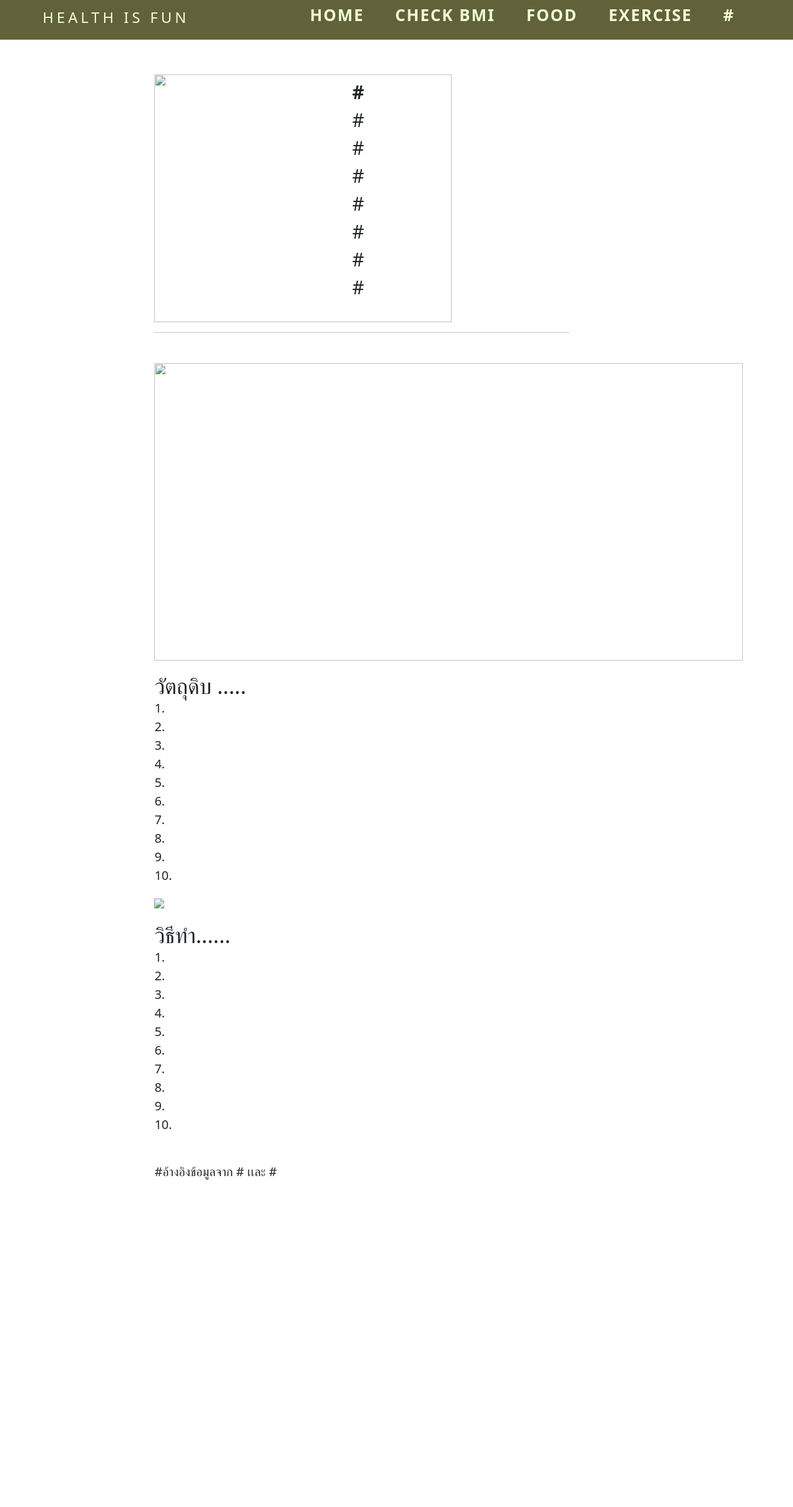
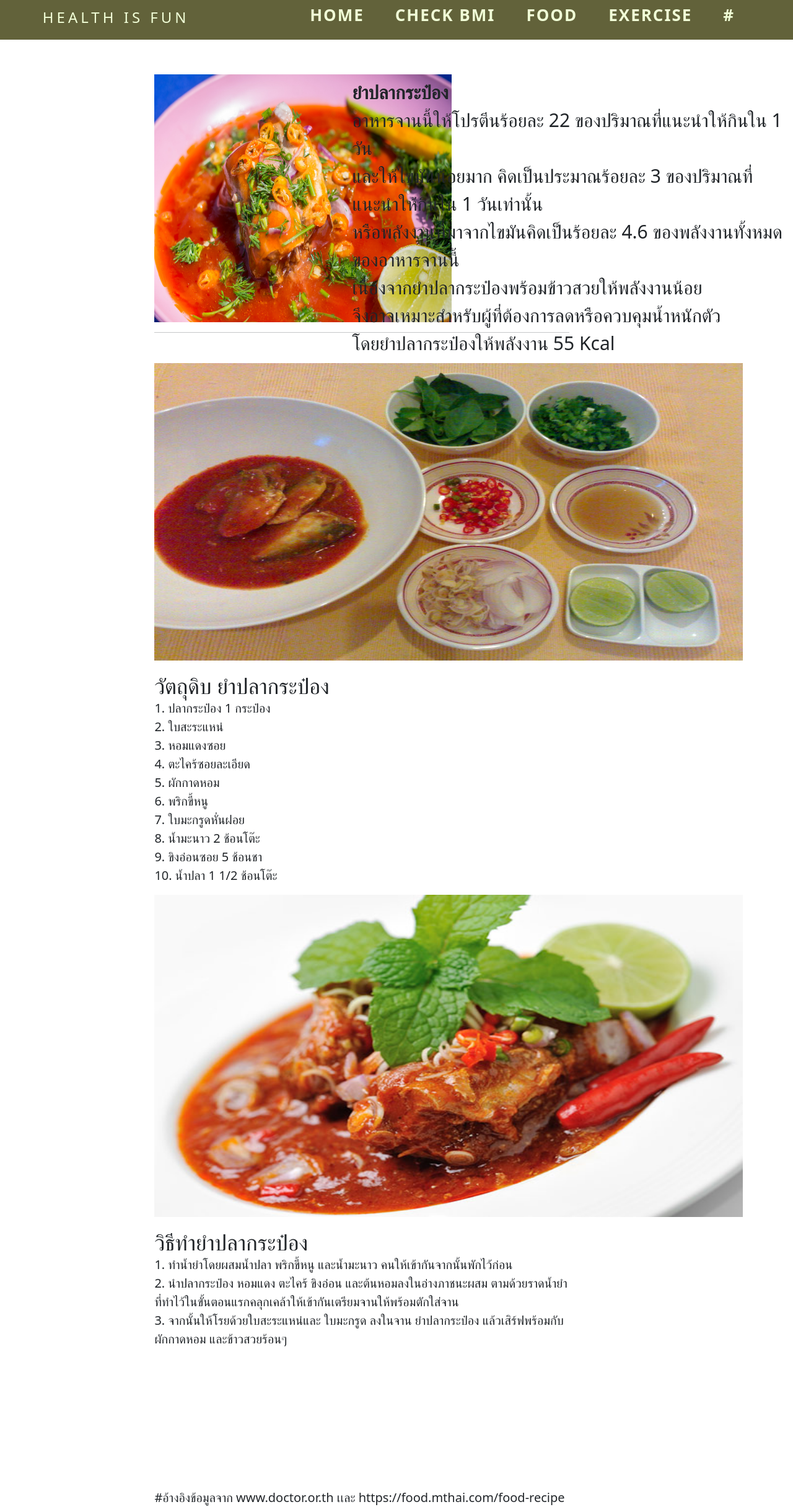
Before and after one commit to Wichai-Kommongkhun/Project, a Flask app: template templates/food_all/food_menu/menu_18.html in a window 1280 px wide. Shown: the whole page at 62% size. Before the commit the page ends 1904 px from the top, so only its background shows below. Run offline with Flask 2, Linux system fonts and the light colour scheme; the template is opened without the code that fills it, so the values that code supplies are empty; some libraries are stand-ins or nearby versions.

Commit message:
Update menu_18.html

```diff
--- a/templates/food_all/food_menu/menu_18.html
+++ b/templates/food_all/food_menu/menu_18.html
@@ -37,53 +37,53 @@
         <div class="container">
 
             <p class="p-title">
-            <br><b>#</b>
-            <br>#
-            <br>#
-            <br>#
-            <br>#
-            <br>#
-            <br>#
-            <br>#
+            <br><b>ยำปลากระป๋อง</b>
+            <br>อาหารจานนี้ให้โปรตีนร้อยละ 22 ของปริมาณที่แนะนำให้กินใน 1 วัน
+            <br>และให้ไขมันน้อยมาก คิดเป็นประมาณร้อยละ 3 ของปริมาณที่แนะนำให้กินใน 1 วันเท่านั้น
+            <br>หรือพลังงานที่มาจากไขมันคิดเป็นร้อยละ 4.6 ของพลังงานทั้งหมดของอาหารจานนี้
+            <br>เนื่องจากยำปลากระป๋องพร้อมข้าวสวยให้พลังงานน้อย
+            <br>จึงอาจเหมาะสำหรับผู้ที่ต้องการลดหรือควบคุมน้ำหนักตัว
+            <br>โดยยำปลากระป๋องให้พลังงาน 55 Kcal
+            <br>
             </p>
 
             <div class="menu">
 
-                <img src="#" width="480px" height="400px">
+                <img src="/static/images/ยำปลากระป๋อง.jpg" width="480px" height="400px">
 
                 <hr>
-                <img src="#" width="950px" height="480px"
+                <img src="/static/images/วัตถุดิบ ยำปลากระป๋อง.jpg" width="950px" height="480px"
                 style="margin: 5% 0 0 0%;">
-                <h3>วัตถุดิบ .....</h3>
+                <h3>วัตถุดิบ ยำปลากระป๋อง</h3>
                 <p>
-                        1.
-                <br>    2.
-                <br>    3.
-                <br>    4.
-                <br>    5.
-                <br>    6.
-                <br>    7.
-                <br>    8.
-                <br>    9.
-                <br>    10.
+                        1. ปลากระป๋อง 1 กระป๋อง
+                <br>    2. ใบสะระแหน่
+                <br>    3. หอมแดงซอย
+                <br>    4. ตะไคร้ซอยละเอียด
+                <br>    5. ผักกาดหอม
+                <br>    6. พริกขี้หนู
+                <br>    7. ใบมะกรูดหั่นฝอย
+                <br>    8. น้ำมะนาว 2 ช้อนโต๊ะ
+                <br>    9. ขิงอ่อนซอย 5 ช้อนชา
+                <br>    10. น้ำปลา 1 1/2 ช้อนโต๊ะ
                 </p>
-                <img src="#">
+                <img src="/static/images/ยำปลากระป๋อง2.jpg" width="950px" height="520px">
 
-                <h3>วิธีทำ......</h3>
+                <h3>วิธีทำยำปลากระป๋อง</h3>
                 <p>
-                            1.
-                    <br>    2.
-                    <br>    3.
-                    <br>    4.
-                    <br>    5.
-                    <br>    6.
-                    <br>    7.
-                    <br>    8.
-                    <br>    9.
-                    <br>    10.
+                            1.  ทำน้ำยำโดยผสมน้ำปลา พริกขี้หนู และน้ำมะนาว คนให้เข้ากันจากนั้นพักไว้ก่อน
+                    <br>    2.  นำปลากระป๋อง หอมแดง ตะไคร้ ขิงอ่อน และต้นหอมลงในอ่างภาชนะผสม ตามด้วยราดน้ำยำที่ทำไว้ในขั้นตอนแรกคลุกเคล้าให้เข้ากันเตรียมจานให้พร้อมตักใส่จาน
+                    <br>    3.  จากนั้นให้โรยด้วยใบสะระแหน่และ ใบมะกรูด ลงในจาน ยำปลากระป๋อง แล้วเสิร์ฟพร้อมกับผักกาดหอม และข้าวสวยร้อนๆ
+                    <br>
+                    <br>
+                    <br>
+                    <br>
+                    <br>
+                    <br>
+                    <br>
                 </p>
                 <p>
-                    <br> #อ้างอิงข้อมูลจาก  # เเละ #
+                    <br> #อ้างอิงข้อมูลจาก  www.doctor.or.th เเละ https://food.mthai.com/food-recipe
                 </p>
 
             </div>
```
